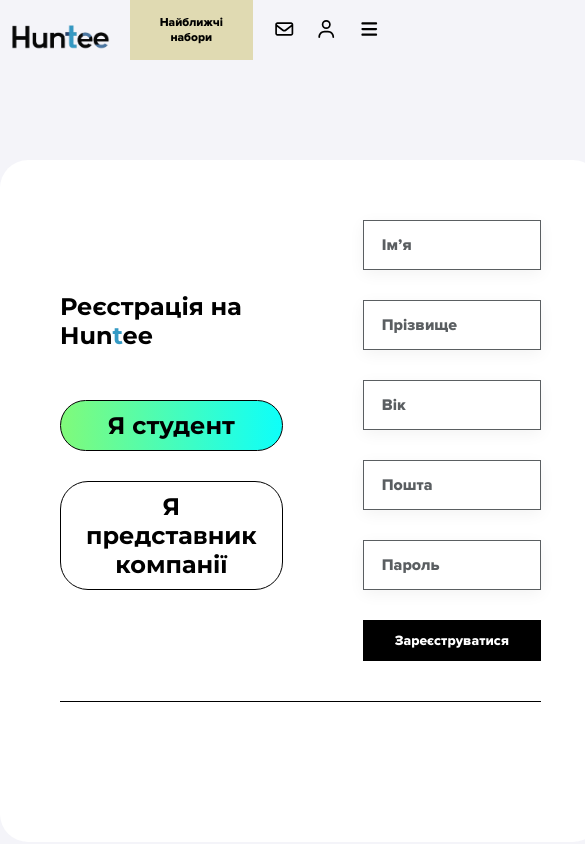
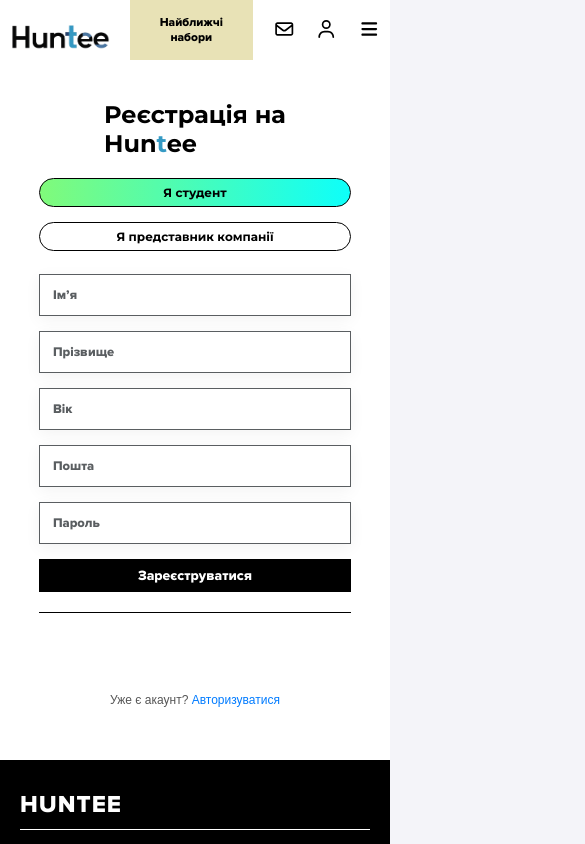
Before and after one commit to valerii-okhmak/huntee, a React (Create React App) app in the folder frontend/: page /reg2 in a window 390 px wide. Shown: the top 844 px of the page, 585 px wide, since content can reach past the window. Built offline with nearby package versions, Linux system fonts and the light colour scheme; a web font is replaced by a local one.

Commit message:
feat(reg2): Add adaptation for second version of registration

```diff
--- a/frontend/src/components/reg2/Reg2Form.css
+++ b/frontend/src/components/reg2/Reg2Form.css
@@ -2,9 +2,9 @@
     display: flex;
     flex-direction: column;
     align-items: center;
-    gap: 40px;
-    margin: 160px auto;
-    padding: 60px;
+    margin: clamp(60px, 15vh, 160px) auto;
+    max-width: 75%;
+    padding: clamp(20px, 5vw, 60px);
     background-color: white;
     border-radius: 28px;
 }
@@ -13,13 +13,13 @@
     display: flex;
     flex-direction: row;
     align-items: center;
-    gap: 80px;
+    gap: clamp(20px, 6vw, 80px);
 }
 
 .left-side-reg2{
     display: flex;
     flex-direction: column;
-    gap: 50px;
+    gap: clamp(20px, 5vw, 50px);
 }
 
 .left-side-reg2 h1{
@@ -35,22 +35,22 @@
 .choose-who-i-am{
     display: flex;
     flex-direction: column;
-    gap: 30px;
+    gap: clamp(15px, 3vw, 30px);
 }
 
 .choose-who-i-am div {
   cursor: pointer;
-  padding: 10px 25px;
+  padding: clamp(6px, 1vw, 10px) clamp(15px, 2vw, 25px);
   border-radius: 28px;
   border: 1px solid #000000;
-  font-size: 24px;
+  font-size: clamp(12px, 2vw, 24px);
   font-family: 'Montserrat', sans-serif;
   color: #000000;
-  cursor: pointer;
   text-align: center;
   font-weight: 700;
   transition: 0.3s;
 }
+
 
 .choose-who-i-am div:hover {
   background-color: #f4f4f9;
@@ -67,7 +67,7 @@
 .right-side-reg2 {
     display: flex;
     flex-direction: column;
-    gap: 30px;
+    gap: clamp(15px, 3vw, 30px);
 }
 
 .reg2-input-box {
@@ -77,11 +77,11 @@
 
 .reg2-input-box .reg2-input {
   width: 100%;
-  height: 50px;
-  padding: 13px 15px;
+  height: clamp(42px, 6vw, 55px); /* адаптивна висота */
+  padding: clamp(10px, 2vw, 14px) clamp(12px, 2.5vw, 18px); /* адаптивні відступи */
   border: 1px solid #5a5e61;
   border-radius: 0px;
-  font-size: 16px;
+  font-size: clamp(14px, 3.5vw, 16px); /* адаптивний розмір тексту */
   font-family: 'Montserrat', sans-serif;
   color: #202124;
   background: #ffffff;
@@ -96,31 +96,30 @@
 
 .reg2-input-label {
   position: absolute;
-  left: 15px;
+  left: clamp(10px, 2vw, 15px); /* адаптивний відступ */
   top: 50%;
   transform: translateY(-50%);
-  font-size: 16px;
+  font-size: clamp(13px, 3vw, 16px);
   font-family: 'MyFont', sans-serif;
   color: #5a5e61;
   pointer-events: none;
   transition: all 0.25s ease;
   background: #fff;
-  padding: 0 4px;
+  padding: 0 clamp(2px, 1vw, 4px);
 }
 
 .reg2-input-box .reg2-input:focus + .reg2-input-label,
 .reg2-input-box .reg2-input:valid + .reg2-input-label {
   top: 0;
   transform: translateY(-50%);
-  font-size: 18px;
+  font-size: clamp(14px, 3.5vw, 18px);
   color: #000000;
 }
-
 
 .reg2-submit-button{
     background: #000000;
     border: none;
-    padding: 12px 32px;
+    padding: clamp(8px, 2vw, 12px) clamp(16px, 4vw, 32px);
     display: inline-block;
     font-size: clamp(14px, 2.5vw, 30px);
     font-family: 'MyFont', sans-serif;
@@ -130,6 +129,7 @@
     overflow: hidden;
     z-index: 1;
     align-self: flex-start;
+    width: 100%;
 }
 
 .reg2-submit-button::before {
@@ -159,11 +159,60 @@
     width: 100%;
     height: 1px;
     background-color: #000000;
-    margin: 40px 0;
+    margin: clamp(20px, 5vw, 40px) 0;
 }
+
+.reg2-footer {
+    margin-top: clamp(16px, 3vw, 24px); /* від 16px до 24px */
+    font-size: clamp(12px, 2vw, 15px);  /* від 12px до 15px */
+    color: #555;
+    text-align: center;
+}
+
+.reg2-footer a {
+      color: #007bff;
+      text-decoration: none;
+    }
+
+.reg2-footer a:hover {
+      text-decoration: underline;
+    }
 
 @keyframes gradientShift {
     0%   { background-position: 0% 0%; }
     50%  { background-position: 100% 0%; }
     100% { background-position: 0% 0%; }
 }
+
+@media screen and (max-width: 578px) {
+    .reg2-form-container{
+        min-width: 100%;
+        border-radius: 0px;
+        padding-left: 0;
+        padding-right: 0;
+        padding-top: 100px;
+        margin: 0;
+        min-height: 90vh;
+    }
+
+    .reg2-form{
+        width: 80%;
+        /* padding: 10px;
+        border: 1px solid #000000;
+        box-shadow: 0 4px 16px rgba(0, 0, 0, 0.2); */
+    }
+
+    .choose-who-i-am{
+        width: 100%;
+    }
+
+    .top-part-reg2{
+        display: flex;
+        flex-direction: column;
+        width: 100%;
+    }
+    .left-side-reg2, .right-side-reg2 {
+        width: 100%;
+        align-items: center;
+    }
+}
--- a/frontend/src/components/reg2/Reg2Form.js
+++ b/frontend/src/components/reg2/Reg2Form.js
@@ -1,6 +1,7 @@
 import React, { useState } from 'react';
 import './Reg2Form.css';
 import SocialLogin from '../SocialLogin/SocialLogin';
+import { Link } from 'react-router-dom';
 
 const Reg2Form = () => {
   const [selectedRole, setSelectedRole] = useState('student');
@@ -85,6 +86,9 @@ const Reg2Form = () => {
         <div className="horizontal-line-reg2"></div>
         <div className="bottom-part-reg2">
             <SocialLogin setError={setError} />
+            <p className="reg2-footer">
+                Уже є акаунт? <Link to="/login">Авторизуватися</Link>
+            </p>
         </div>
       </form>
     </div>
```
